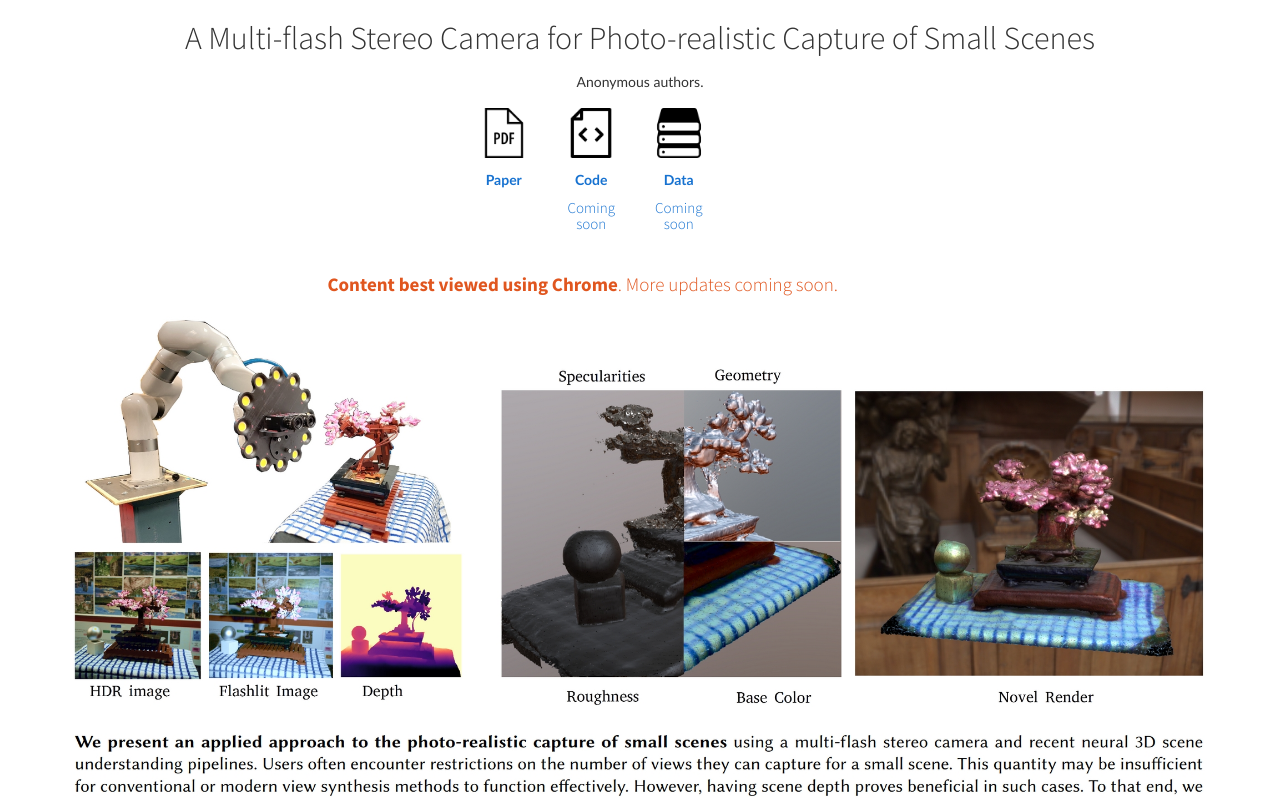
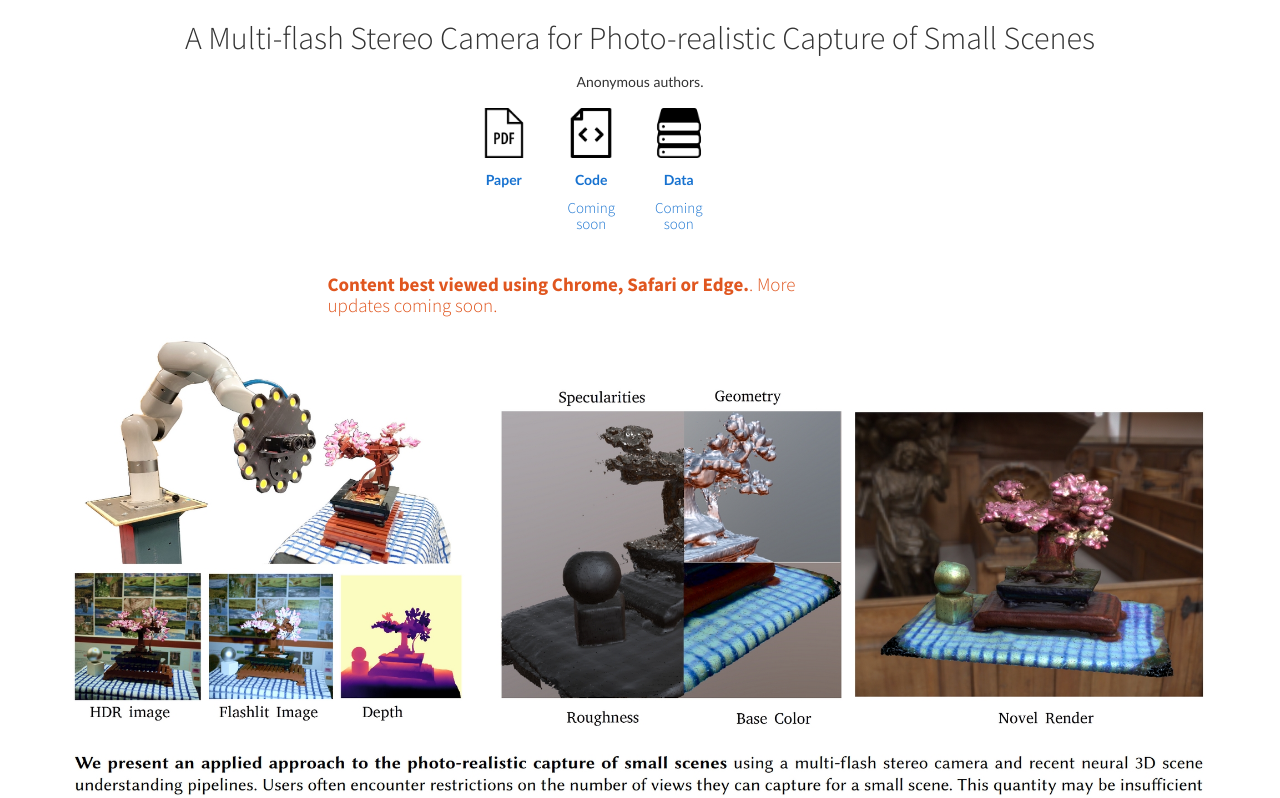
Before and after one commit to StereoMFC/StereoMFC.github.io, a plain HTML site: page index.html in a window 1280 px wide. Shown: the top 798 px of the page. Drawn offline with nearby package versions, Linux system fonts and the light colour scheme; a script that the page names is missing.

Commit message:
chrome safari edge disclaimer lol

```diff
--- a/index.html
+++ b/index.html
@@ -154,7 +154,7 @@
 <div class="row">
     <div class="col-md-5 col-md-offset-3">
         <h4 style="color:rgb(224, 86, 31);">
-            <b>Content best viewed using Chrome</b>. More updates coming soon.
+            <b>Content best viewed using Chrome, Safari or Edge.</b>. More updates coming soon.
         </h4>
     </div>
 </div>
```
